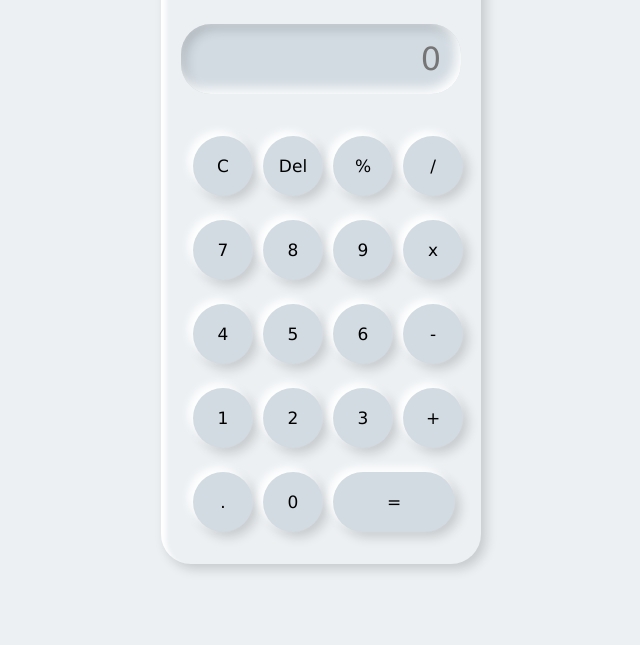
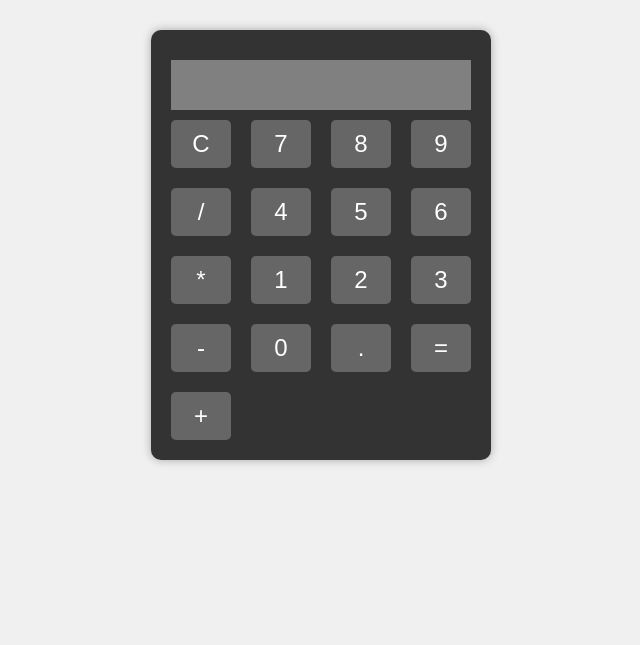
Before and after one commit to SOUFIANE-BOUSHABA/gitflow-calculatrice, a plain HTML site: page index.html in a window 1280 px wide. Shown: the part 155-800 px from the top of the page, without its empty margins (319-959 px from the left). Drawn offline with Linux system fonts and the light colour scheme.

Commit message:
this commit for two first functions for affiche in input and delet

```diff
--- a/index.html
+++ b/index.html
@@ -1,45 +1,32 @@
 <!DOCTYPE html>
-<html lang="en">
+<html>
 <head>
-    <meta charset="UTF-8">
-    <meta http-equiv="X-UA-Compatible" content="IE=edge">
-    <meta name="viewport" content="width=device-width, initial-scale=1.0">
-    <link rel="stylesheet" href="style.css">
-
-    <title>z.kh calculatrice</title>
+    <title>Calculatrice</title>
+    <link rel="stylesheet" type="text/css" href="style.css">
 </head>
 <body>
-
-    <div class="cont">
-        <div class="caluclatrice">
-            <h1>calculatrice </h1>
-            <input type="text" name="" id="aff-inp" placeholder="0">
-            <button >C</button>
-            <button >Del</button>
-            <button >%</button>
-            <button >/</button>
-            <button >7</button>
-            <button >8</button>
-            <button >9</button>
-            <button>x</button>
-            <button >4</button>
-            <button >5</button>
-            <button >6</button>
-            <button >-</button>
-            <button >1</button>
-            <button >2</button>
-            <button>3</button>
-            <button >+</button>
-            <button >.</button>
-            <button >0</button>
-            <button  class="egal">=</button>
-
+    <div class="calculator">
+        <div class="screen" id="display"></div>
+        <div class="buttons">
+            <button onclick="delet()">C</button>
+            <button onclick="afficher(7)">7</button>
+            <button onclick="afficher(8)">8</button>
+            <button onclick="afficher(9)">9</button>
+            <button onclick="afficher('/')">/</button>
+            <button onclick="afficher(4)">4</button>
+            <button onclick="afficher(5)">5</button>
+            <button onclick="afficher(6)">6</button>
+            <button onclick="afficher('*')">*</button>
+            <button onclick="afficher(1)">1</button>
+            <button onclick="afficher(2)">2</button>
+            <button onclick="afficher(3)">3</button>
+            <button onclick="afficher('-')">-</button>
+            <button onclick="afficher(0)">0</button>
+            <button onclick="afficher('.')">.</button>
+            <button onclick="calcule()">=</button>
+            <button onclick="afficher('+')">+</button>
+        </div>
     </div>
-
     <script src="index.js"></script>
-
-
-
-
 </body>
 </html>
--- a/index.js
+++ b/index.js
@@ -1,14 +1,14 @@
-const affiche =document.getElementById('aff-inp');
+const inputt =document.getElementById('display');
 var operation;
 
-function myDis(n){
-   affiche.innerHTML+=n;
+function afficher(n){
+   inputt.innerHTML+=n;
    if(n=='+' || n=='-' ||n=='*' || n=='/' ){
     operation=n;
    }
 
 }
 
-function myEfac(){
-    affiche.innerHTML='';
+function delet(){
+    inputt.innerHTML='';
 }
--- a/style.css
+++ b/style.css
@@ -1,69 +1,41 @@
-*{
-    margin: 0;
-    padding: 0;
-    box-sizing: border-box;
-    background-color: #ecf0f3;
-    font-family: Verdana, Geneva, Tahoma, sans-serif;
-    outline:none ;
-}
-h1{
-    text-align: center;
-    /* margin-top: 20px; */
-    margin-left: 40px;
-    color: #1A3940;
-    text-shadow: inset -5px -5px 12px #ffffff,
-    inset 5px 5px 12px rgba(0,0,0,.16) ;;
-
-}
-.cont{
-    height: 100vh;
+body {
     display: flex;
     justify-content: center;
     align-items: center;
+    height: 100vh;
+    margin: 0;
+    background-color: #f0f0f0;
 }
-.caluclatrice{
-    background-color: #ecf0f3;
+.calculator {
+    background-color: #333;
+    border-radius: 10px;
+    box-shadow: 0 0 10px rgba(0, 0, 0, 0.3);
     padding: 20px;
-    border-radius: 30px;
-    box-shadow:inset 5px 5px 5px #ffffff,
-                     5px 5px 12px rgba(0,0,0,.16)  ;
-    display:grid ;
-    grid-template-columns:repeat(4,70px) ;
+    width: 300px;
+    text-align: right;
 }
-input{
-    grid-column:span 4;
-    height: 70px;
-    width: 280px;
-    background-color: #d2dbe2;
-    box-shadow: inset -5px -5px 12px #ffffff,
-                inset 5px 5px 12px rgba(0,0,0,.16) ;
+.screen {
+    background-color: gray;
+    color: #fff;
+    font-size: 2em;
+    margin: 10px 0;
+    height: 50px;
+    overflow: hidden;
+}
+.buttons {
+    display: grid;
+    grid-template-columns: 20% 20% 20% 20%;
+    gap: 20px;
+}
+button {
+    font-size: 1.5em;
+    padding: 10px;
     border: none;
-    border-radius: 30px;
-    color: rgb(70, 70, 70);
-    font-size: 32px;
-    text-align:end ;
-    margin: auto;
-    margin:40px 0px 30px 0px ;
-    padding: 20px;
+    border-radius: 5px;
+    background-color: #666;
+    color: #fff;
+    cursor: pointer;
 }
-button{
-    height: 60px;
-    width:60px ;
-    background-color: #d2dbe2;
-    box-shadow: -5px -5px  9px #ffffff,
-                5px 5px 12px rgba(0,0,0,.16) ;
-    border: none;
-    border-radius: 50%;
-    margin: 12px;
-    font-size: 17px;
+button:hover {
+    background-color: #888;
 }
-button:hover{
-    background-color: #d2dbe2;
-    box-shadow: inset -7px -7px 12px #ffffff,
-                inset 5px 5px 12px rgba(0,0,0,.16) ;
-}
-.egal{
-    width:122px ;
-    border-radius: 40px;
-
-}
```
